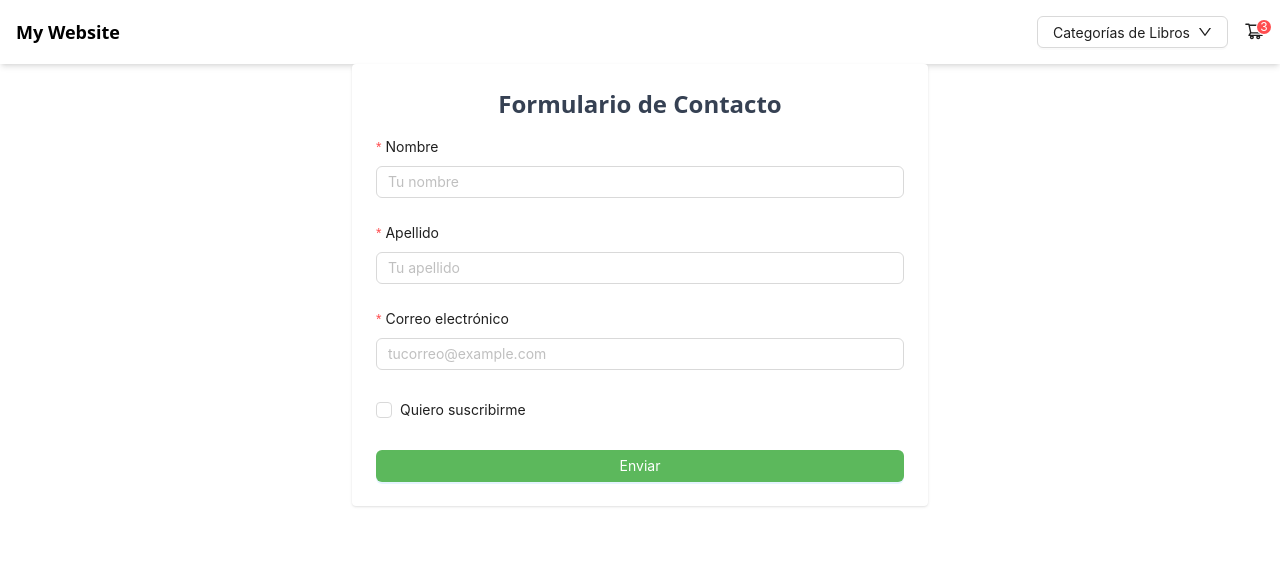
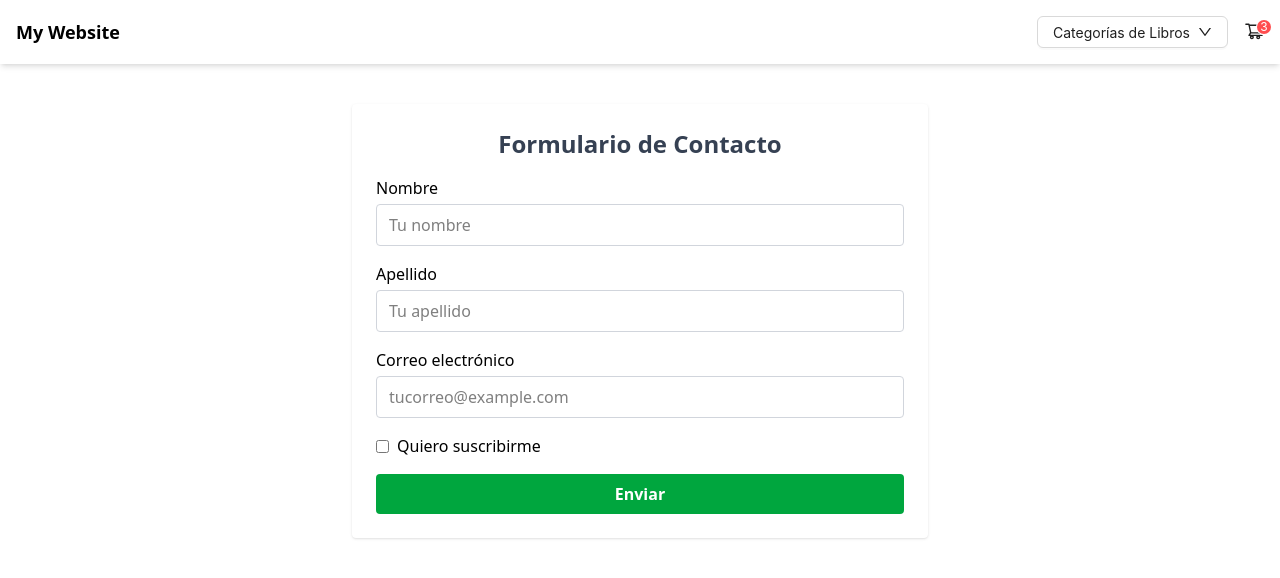
Before and after one commit to EliasGallay/ProyectoFinalReactCoder, a React (Vite) app: page /contact in a window 1280 px wide. Shown: the top 578 px of the page. Built offline with nearby package versions, Linux system fonts and the light colour scheme.

Commit message:
feat: add ContactForm

```diff
--- a/src/components/ContactForm.jsx
+++ b/src/components/ContactForm.jsx
@@ -1,74 +1,86 @@
 import { useState } from "react";
-import { Input, Button, Checkbox, Form, message } from "antd";
+import CustomInput from "./CustomInput";
 
 const ContactForm = () => {
   const [nombre, setNombre] = useState("");
   const [apellido, setApellido] = useState("");
   const [email, setEmail] = useState("");
   const [checked, setChecked] = useState(false);
+  const [toast, setToast] = useState("");
 
   const handleSubmit = (e) => {
     e.preventDefault();
 
     if (!nombre || !apellido || !email) {
-      message.warning("Los campos están vacíos");
+      setToast("Por favor completá todos los campos.");
       return;
     }
 
-    message.success(
-      `Registrado ${nombre} ${apellido} con el correo electrónico ${email}`,
-    );
+    setToast(`Registrado ${nombre} ${apellido} con el correo ${email}`);
+
+    setNombre("");
+    setApellido("");
+    setEmail("");
+    setChecked(false);
+
+    setTimeout(() => setToast(""), 3000);
   };
 
   return (
-    <div className="max-w-xl mx-auto p-6 bg-white shadow rounded space-y-4">
+    <div className="max-w-xl mx-auto p-6 bg-white shadow rounded space-y-4 relative mt-10">
       <h2 className="text-2xl font-bold text-center text-gray-700">
         Formulario de Contacto
       </h2>
 
-      <Form layout="vertical" onSubmitCapture={handleSubmit}>
-        <Form.Item label="Nombre" required>
-          <Input
-            placeholder="Tu nombre"
+      {toast && (
+        <div className="absolute top-2 left-1/2 transform -translate-x-1/2 bg-green-100 text-green-800 px-4 py-2 rounded shadow text-sm">
+          {toast}
+        </div>
+      )}
+
+      <form className="space-y-4" onSubmit={handleSubmit}>
+        <CustomInput
+          label="Nombre"
+          name="nombre"
           value={nombre}
           onChange={(e) => setNombre(e.target.value)}
+          placeholder="Tu nombre"
         />
-        </Form.Item>
 
-        <Form.Item label="Apellido" required>
-          <Input
-            placeholder="Tu apellido"
+        <CustomInput
+          label="Apellido"
+          name="apellido"
           value={apellido}
           onChange={(e) => setApellido(e.target.value)}
+          placeholder="Tu apellido"
         />
-        </Form.Item>
 
-        <Form.Item label="Correo electrónico" required>
-          <Input
+        <CustomInput
+          label="Correo electrónico"
+          name="email"
           type="email"
-            placeholder="tucorreo@example.com"
           value={email}
           onChange={(e) => setEmail(e.target.value)}
+          placeholder="tucorreo@example.com"
         />
-        </Form.Item>
 
-        <Form.Item>
-          <Checkbox
+        <div className="flex items-center gap-2">
+          <input
+            type="checkbox"
             checked={checked}
             onChange={(e) => setChecked(e.target.checked)}
-          >
-            Quiero suscribirme
-          </Checkbox>
-        </Form.Item>
+            className="accent-green-600"
+          />
+          <span>Quiero suscribirme</span>
+        </div>
 
-        <Button
-          type="primary"
-          htmlType="submit"
-          className="w-full bg-blue-600 hover:bg-blue-700"
+        <button
+          type="submit"
+          className="w-full bg-green-600 text-white font-semibold py-2 rounded hover:bg-green-700 transition"
         >
           Enviar
-        </Button>
-      </Form>
+        </button>
+      </form>
     </div>
   );
 };
--- /dev/null
+++ b/src/components/CustomInput.tsx
@@ -0,0 +1,29 @@
+const CustomInput = ({
+  label,
+  name,
+  value,
+  onChange,
+  type = "text",
+  placeholder = "",
+  required = false,
+}) => {
+  return (
+    <div className="mb-4">
+      <label className="block font-medium mb-1" htmlFor={name}>
+        {label}
+      </label>
+      <input
+        id={name}
+        name={name}
+        type={type}
+        value={value}
+        onChange={onChange}
+        placeholder={placeholder}
+        required={required}
+        className="w-full border border-gray-300 rounded px-3 py-2 focus:outline-none focus:ring-2 focus:ring-green-600 focus:border-transparent"
+      />
+    </div>
+  );
+};
+
+export default CustomInput;
```
Lines whose indentation alone changed are shown as unchanged.
